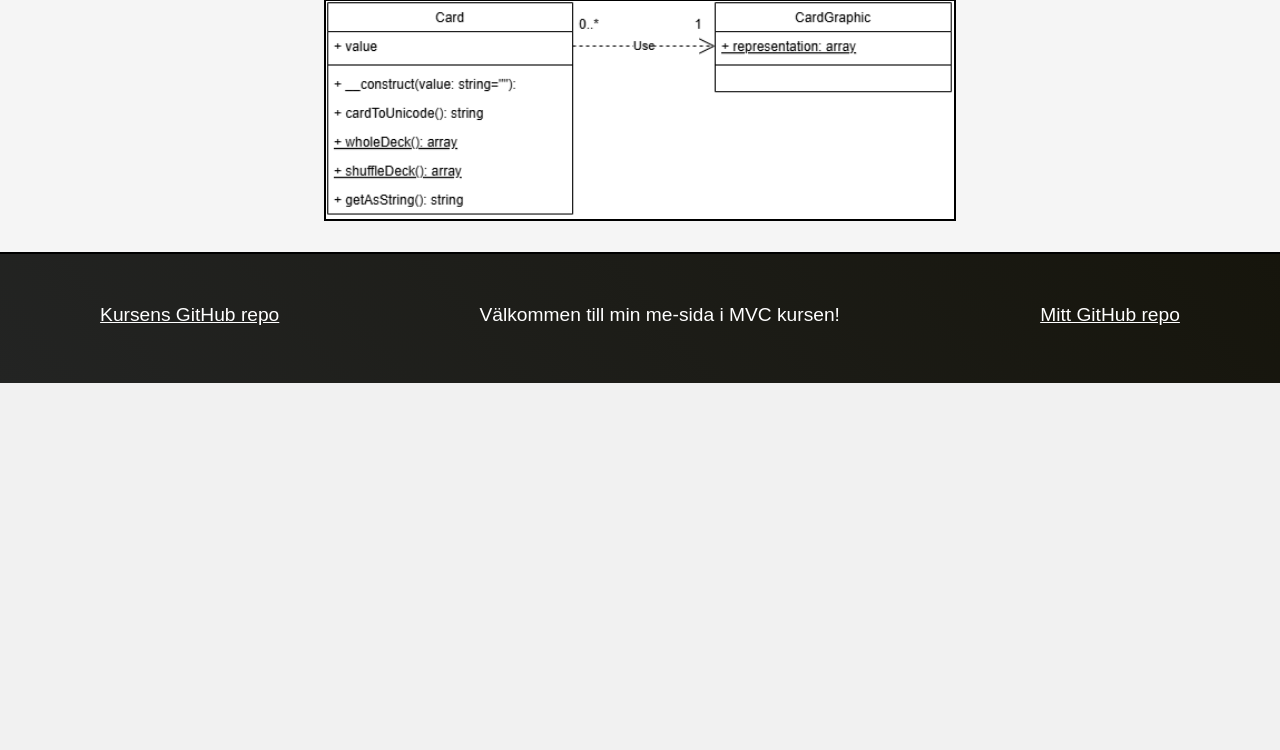
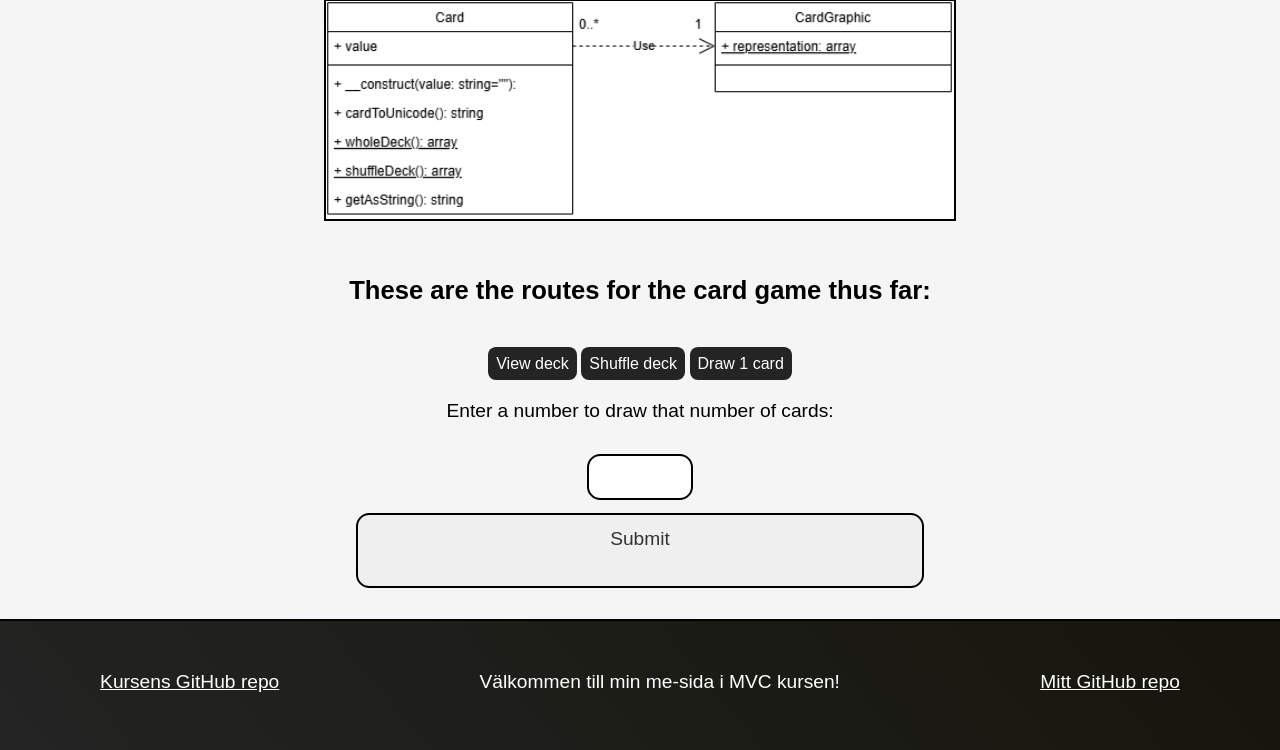
Before and after one commit to AndiDupa/mvc-report, a Symfony app: template templates/card/home.html.twig in a window 1280 px wide. Shown: the part 669-1419 px from the top of the page. Before the commit the page ends 1052 px from the top, so only its background shows below. Run offline with Twig, Linux system fonts and the light colour scheme; the template is opened without the code that fills it, so the values that code supplies are empty; style sheets or scripts are compiled from the project's sources; some libraries are stand-ins or nearby versions.

Commit message:
Fixing up card route buttons

```diff
--- a/templates/card/home.html.twig
+++ b/templates/card/home.html.twig
@@ -26,7 +26,24 @@ To draw one card, visit the simple draw route. If you want to draw more at once,
 </p>
 
 <div class="center">
-    <img class="small border" src="{{ asset('img/UML.png') }}" alt="">
+    <img class="small border" src="{{ asset('img/UML.png') }}" alt=""><br><br><br>
+</div>
+
+<h2 class="center">These are the routes for the card game thus far:</h2><br>
+
+<div class="center">
+    <a class="nav-btn" href="{{ path('deck_card') }}">View deck</a>
+    <a class="nav-btn" href="{{ path('deck_card_shuffle') }}">Shuffle deck</a>
+    <a class="nav-btn" href="{{ path('deck_card_draw') }}">Draw 1 card</a>
+    <form class="large" method="POST" action="{{ path('deck_card_draw_num', {'num': 1}) }}">
+        <br><p>Enter a number to draw that number of cards:</p>
+        <input type="number" name="num" class="fill-available"><br>
+
+        <button class="button small link-no-decor">
+            <p>Submit</p>
+        </button>
+    </form>
+    {# <a class="nav-btn" href="{{ path('deck_card_draw_num') }}">Draw number of cards</a> #}
 </div>
 
 {% endblock %}
```
Also changed, not shown: src/Controller/CardGameController.php (+5 -2 lines).
